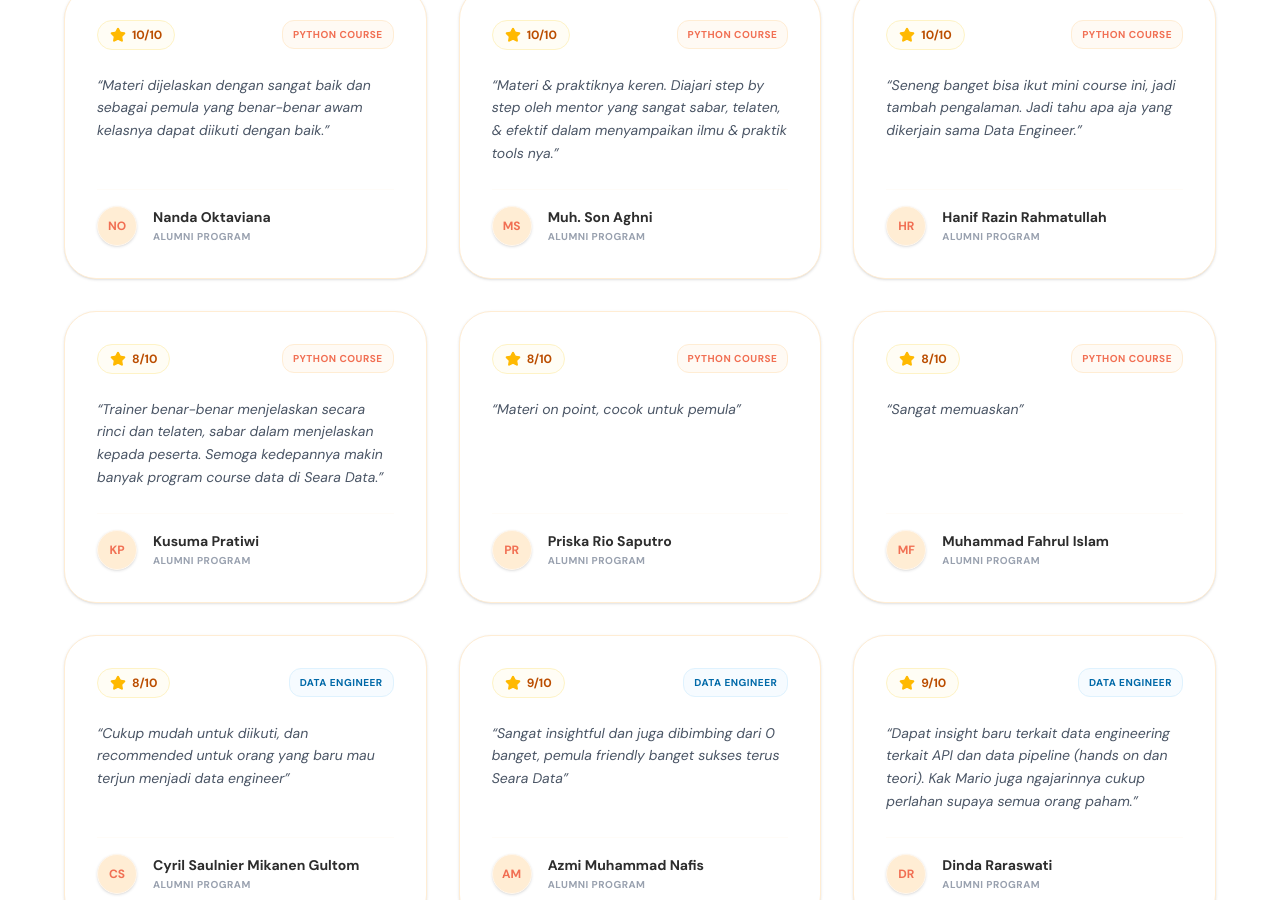
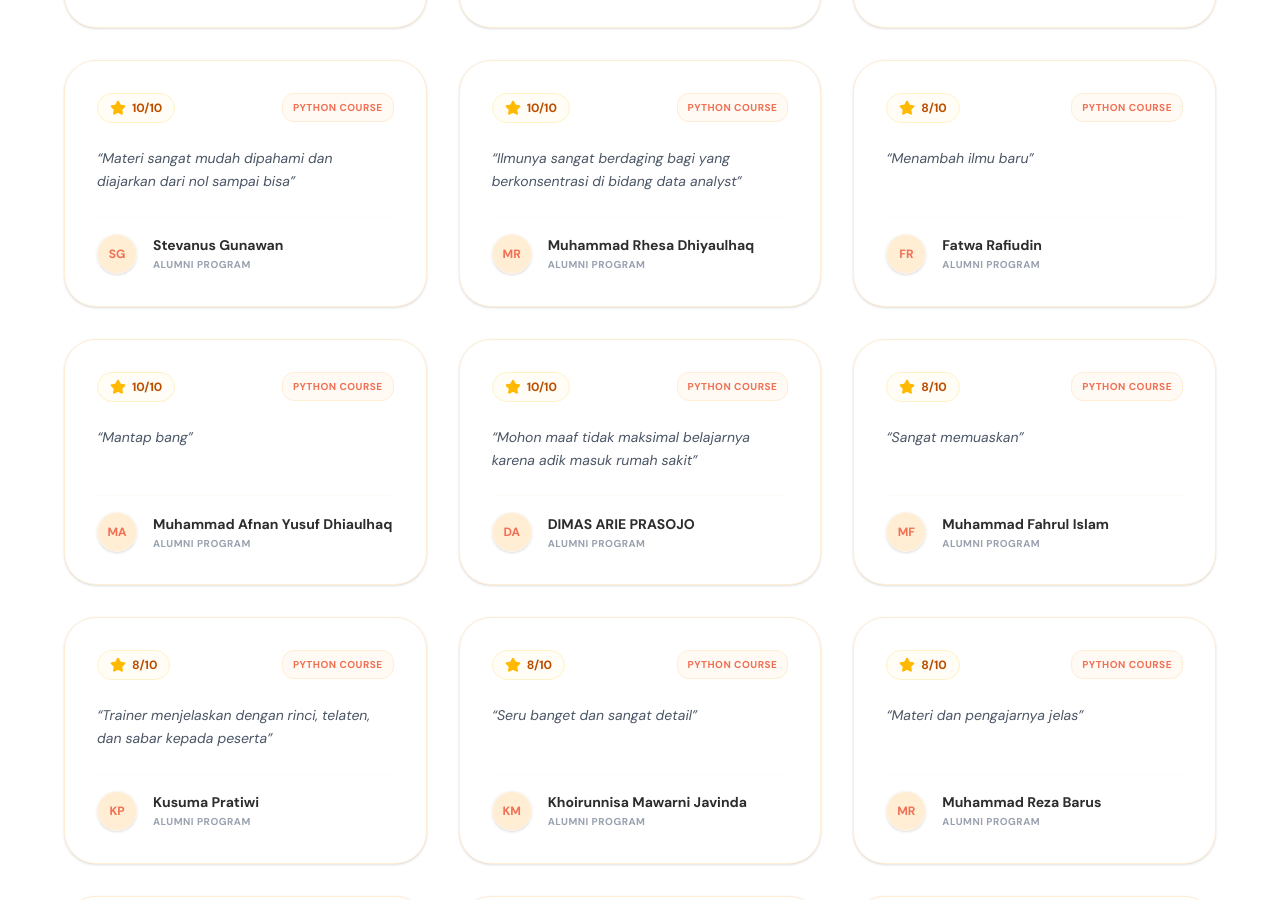
Before and after one commit to dataakmal/searadata, a React (Vite) app: page /testimoni in a window 1280 px wide. Shown: the part 1900-2800 px from the top of the page. Built offline with nearby package versions, Linux system fonts and the light colour scheme.

Commit message:
Update Testimoni

```diff
--- a/src/pages/Testimoni.tsx
+++ b/src/pages/Testimoni.tsx
@@ -51,13 +51,13 @@ export default function Testimoni() {
     },
     {
       nama: "Stevanus Gunawan",
-      pesan: "Penjelasannya mudah dimengerti, tidak terlalu cepat juga jadi bagi yang awam seperti saya pun jadi bisa mengikuti sampai akhir. Saya tunggu course-course yang lainnya ya mas.",
+      pesan: "Penjelasannya mudah dimengerti dan ramah untuk pemula",
       rating: 10,
       program: "Mini Course Python For Automation"
     },
     {
       nama: "Melvia Eriva Ikhsan",
-      pesan: "Materi disampaikan dengan bahasa yang sederhana sehingga konsep yang tadinya terlihat rumit jadi jauh lebih mudah dipahami. Mentornya sangat suportif dan lingkungan belajarnya sangat interaktif.",
+      pesan: "Materi disampaikan dengan bahasa sederhana sehingga konsep yang rumit jadi lebih mudah dipahami",
       rating: 9,
       program: "Mini Course Python For Automation"
     },
@@ -69,56 +69,74 @@ export default function Testimoni() {
     },
     {
       nama: "Reza Maulana",
-      pesan: "Sangat insightful sekali karena materinya menarik dan penyampaiannya detail banget",
+      pesan: "Sangat insightful karena materinya menarik dan penyampaiannya sangat detail",
+      rating: 10,
+      program: "Mini Course Python For Automation"
+    },
+    {
+      nama: "Marcelle",
+      pesan: "Sangat Menarik dan Memberikan pemahaman baru",
       rating: 10,
       program: "Mini Course Python For Automation"
     },
     {
       nama: "Hildanniar Fauzi",
-      pesan: "Sangat membantu memahami python automation untuk pemula",
+      pesan: "Sangat membantu memahami Python Automation untuk pemula",
       rating: 10,
       program: "Mini Course Python For Automation"
     },
     {
+      nama: "Adhyatnika Nugraha",
+      pesan: "Materi menarik, hanya saja fokus pada Airtable terasa sedikit kurang",
+      rating: 9,
+      program: "Mini Course Python For Automation"
+    },
+    {
       nama: "Dania Amelia Ansyori",
-      pesan: "Mini course nya seru, insightful, dan ramah pemula. Saya merasa kami dibimbing banget, dan ga dibedain sama sekali dari yang masih awam banget. Materi dan kebutuhan untuk course juga udah disiapin rapih, untuk harga under 100k sangat worth.",
+      pesan: "Mini course seru, insightful, ramah pemula, dan sangat worth it",
       rating: 10,
       program: "Mini Course Python For Automation"
     },
     {
       nama: "Thoriq Fauzul Azhim",
-      pesan: "Di Mini Course Seara satisfying banget sih, diajarinnya step by step. Use case nya jelas, penjelasannya tidak bertele tele, pokoknya jelas lah, best 9/10.",
+      pesan: "Penjelasan step by step, use case jelas, dan sangat straightforward",
       rating: 9,
       program: "Mini Course Python For Automation"
     },
     {
-      nama: "Nanda Oktaviana",
-      pesan: "Materi dijelaskan dengan sangat baik dan sebagai pemula yang benar-benar awam kelasnya dapat diikuti dengan baik.",
+      nama: "Priska Rio Saputro",
+      pesan: "Materi on point dan cocok untuk pemula",
+      rating: 8,
+      program: "Mini Course Python For Automation"
+    },
+    {
+      nama: "Stevanus Gunawan",
+      pesan: "Materi sangat mudah dipahami dan diajarkan dari nol sampai bisa",
       rating: 10,
       program: "Mini Course Python For Automation"
     },
     {
-      nama: "Muh. Son Aghni",
-      pesan: "Materi & praktiknya keren. Diajari step by step oleh mentor yang sangat sabar, telaten, & efektif dalam menyampaikan ilmu & praktik tools nya.",
+      nama: "Muhammad Rhesa Dhiyaulhaq",
+      pesan: "Ilmunya sangat berdaging bagi yang berkonsentrasi di bidang data analyst",
       rating: 10,
       program: "Mini Course Python For Automation"
     },
     {
-      nama: "Hanif Razin Rahmatullah",
-      pesan: "Seneng banget bisa ikut mini course ini, jadi tambah pengalaman. Jadi tahu apa aja yang dikerjain sama Data Engineer.",
+      nama: "Fatwa Rafiudin",
+      pesan: "Menambah ilmu baru",
+      rating: 8,
+      program: "Mini Course Python For Automation"
+    },
+    {
+      nama: "Muhammad Afnan Yusuf Dhiaulhaq",
+      pesan: "Mantap bang",
       rating: 10,
       program: "Mini Course Python For Automation"
     },
     {
-      nama: "Kusuma Pratiwi",
-      pesan: "Trainer benar-benar menjelaskan secara rinci dan telaten, sabar dalam menjelaskan kepada peserta. Semoga kedepannya makin banyak program course data di Seara Data.",
-      rating: 8,
-      program: "Mini Course Python For Automation"
-    },
-    {
-      nama: "Priska Rio Saputro",
-      pesan: "Materi on point, cocok untuk pemula",
-      rating: 8,
+      nama: "DIMAS ARIE PRASOJO",
+      pesan: "Mohon maaf tidak maksimal belajarnya karena adik masuk rumah sakit",
+      rating: 10,
       program: "Mini Course Python For Automation"
     },
     {
@@ -127,90 +145,198 @@ export default function Testimoni() {
       rating: 8,
       program: "Mini Course Python For Automation"
     },
+    {
+      nama: "Kusuma Pratiwi",
+      pesan: "Trainer menjelaskan dengan rinci, telaten, dan sabar kepada peserta",
+      rating: 8,
+      program: "Mini Course Python For Automation"
+    },
+    {
+      nama: "Khoirunnisa Mawarni Javinda",
+      pesan: "Seru banget dan sangat detail",
+      rating: 8,
+      program: "Mini Course Python For Automation"
+    },
+    {
+      nama: "Muhammad Reza Barus",
+      pesan: "Materi dan pengajarnya jelas",
+      rating: 8,
+      program: "Mini Course Python For Automation"
+    },
+    {
+      nama: "NANDA OKTAVIANA",
+      pesan: "Materi dijelaskan dengan sangat baik dan mudah diikuti oleh pemula",
+      rating: 10,
+      program: "Mini Course Python For Automation"
+    },
+    {
+      nama: "Muh. Son Aghni",
+      pesan: "Materi dan praktiknya keren, diajarkan step by step oleh mentor yang sabar",
+      rating: 10,
+      program: "Mini Course Python For Automation"
+    },
+    {
+      nama: "Ave Lisa Sihombing",
+      pesan: "Tutor sangat sabar, materi bermanfaat, dan berkesan",
+      rating: 9,
+      program: "Mini Course Python For Automation"
+    },
+    {
+      nama: "Hanif Razin Rahmatullah",
+      pesan: "Menambah pengalaman menggunakan Python and memahami pekerjaan Data Engineer",
+      rating: 10,
+      program: "Mini Course Python For Automation"
+    },
+    {
+      nama: "Amantha Meissy Liando",
+      pesan: "Baik, materi yang diberikan lengkap",
+      rating: 8,
+      program: "Mini Course Python For Automation"
+    },
 
     // KATEGORI 2: Mini Class Data Engineer
     {
       nama: "Cyril Saulnier Mikanen Gultom",
-      pesan: "Cukup mudah untuk diikuti, dan recommended untuk orang yang baru mau terjun menjadi data engineer",
+      pesan: "Cukup mudah diikuti dan sangat direkomendasikan untuk yang baru ingin terjun menjadi Data Engineer",
       rating: 8,
       program: "Mini Class Data Engineer"
     },
     {
       nama: "Azmi Muhammad Nafis",
-      pesan: "Sangat insightful dan juga dibimbing dari 0 banget, pemula friendly banget sukses terus Seara Data",
+      pesan: "Sangat insightful, dibimbing dari nol, dan sangat ramah untuk pemula",
       rating: 9,
       program: "Mini Class Data Engineer"
     },
     {
+      nama: "Mikhael Oktavianus Dulas",
+      pesan: "Mantap",
+      rating: 10,
+      program: "Mini Class Data Engineer"
+    },
+    {
       nama: "Dinda Raraswati",
-      pesan: "Dapat insight baru terkait data engineering terkait API dan data pipeline (hands on dan teori). Kak Mario juga ngajarinnya cukup perlahan supaya semua orang paham.",
+      pesan: "Mendapat insight baru terkait API dan data pipeline dengan penjelasan yang mudah dipahami",
       rating: 9,
       program: "Mini Class Data Engineer"
     },
     {
-      nama: "Melvia Eriva Ikhsan",
-      pesan: "Materi berkelas dengan banyak Aha! Moment. Penjelasan yang sistematis sukses memberikan kejelasan pada konsep yang kompleks.",
+      nama: "Akbar Sergio",
+      pesan: "Mantap, meskipun tidak sempat mengikuti karena salah memahami jadwal",
       rating: 10,
       program: "Mini Class Data Engineer"
     },
     {
+      nama: "Melvia Eriva Ikhsan",
+      pesan: "Materi berkelas dengan banyak aha moment and penjelasan yang sistematis",
+      rating: 10,
+      program: "Mini Class Data Engineer"
+    },
+    {
+      nama: "Moh. Harwin Prayoga",
+      pesan: "Sudah cukup bagus, hanya bagian coding terasa sedikit cepat untuk pemula",
+      rating: 9,
+      program: "Mini Class Data Engineer"
+    },
+    {
       nama: "Nadia Adyutarahma Putri",
-      pesan: "Delivery-nya best jadi paham sama fundamental data engineer. Sesi Q&A-nya juga seru, semua pertanyaan dijawab dengan clear dan to the point.",
+      pesan: "Fundamental Data Engineer dijelaskan dengan sangat baik dan sesi Q&A sangat membantu",
+      rating: 8,
+      program: "Mini Class Data Engineer"
+    },
+    {
+      nama: "Syahrul Munir",
+      pesan: "Keren, semoga ada kelas lanjutan dari beginner ke intermediate",
+      rating: 8,
+      program: "Mini Class Data Engineer"
+    },
+    {
+      nama: "Aulia Firdatunnisa",
+      pesan: "Mudah diikuti dan mudah dipahami bagi yang masih awam tentang Data Engineer",
+      rating: 8,
+      program: "Mini Class Data Engineer"
+    },
+    {
+      nama: "Dimas Ayika",
+      pesan: "Sangat baik",
       rating: 8,
       program: "Mini Class Data Engineer"
     },
     {
       nama: "Antonius Oktavian Tanianto",
-      pesan: "Pembahasannya menarik dan mentornya sangat sabar menjelaskan.",
+      pesan: "Pembahasannya menarik dan mentornya sangat sabar menjelaskan",
       rating: 10,
       program: "Mini Class Data Engineer"
     },
     {
+      nama: "Rintaldi Ghazian Hindami",
+      pesan: "Sering-sering mengadakan kegiatan seperti ini lagi",
+      rating: 8,
+      program: "Mini Class Data Engineer"
+    },
+    {
       nama: "Muhammad Afnan Yusuf Dhiaulhaq",
-      pesan: "Penjelasan dan penyampaian materi dari mas Mario mudah dipahami dan cukup lengkap, sangat membantu untuk orang yang tertarik bekerja di bidang data khususnya role data engineer.",
+      pesan: "Penyampaian materi mudah dipahami dan sangat membantu memahami profesi Data Engineer",
       rating: 10,
       program: "Mini Class Data Engineer"
     },
     {
+      nama: "Sugih Pratama Nugraha",
+      pesan: "Keren",
+      rating: 10,
+      program: "Mini Class Data Engineer"
+    },
+    {
+      nama: "Muhammad Sidqy Dhiaulhaq",
+      pesan: "Seru banget dan banyak insight terutama mengenai API",
+      rating: 8,
+      program: "Mini Class Data Engineer"
+    },
+    {
+      nama: "Muchammad Muqorrobin",
+      pesan: "Course yang seru dan menambah wawasan mengenai Data Engineer",
+      rating: 9,
+      program: "Mini Class Data Engineer"
+    },
+    {
+      nama: "Rifaldi Dwi Priana",
+      pesan: "Materi maupun pemateri sudah sangat baik",
+      rating: 10,
+      program: "Mini Class Data Engineer"
+    },
+    {
+      nama: "Ahmez",
+      pesan: "Menarik",
+      rating: 7,
+      program: "Mini Class Data Engineer"
+    },
+    {
+      nama: "Aulia Nur Joviandi",
+      pesan: "Flow materi sangat baik dan mudah diikuti",
+      rating: 9,
+      program: "Mini Class Data Engineer"
+    },
+    {
       nama: "Risky Nirmala Dewi",
-      pesan: "Materinya seru. Aman untuk orang yang baru belajar DE dan tools yang digunakan tidak rumit.",
+      pesan: "Materinya seru dan cocok untuk pemula yang baru belajar Data Engineering",
       rating: 9,
       program: "Mini Class Data Engineer"
     },
     {
       nama: "Muh. Son Aghni",
-      pesan: "Serunya bisa belajar fundamental Data Engineering dari yang sudah punya jam terbang tinggi. Speakernya sangat detail & terstruktur dalam penjelasannya serta mudah dipahami bagi pemula.",
+      pesan: "Belajar fundamental Data Engineering dengan penjelasan yang detail, terstruktur, dan mudah dipahami",
       rating: 9,
       program: "Mini Class Data Engineer"
     },
     {
-      nama: "Rifaldi Dwi Priana",
-      pesan: "Menurut saya secara materi maupun pemateri sudah sangat bagus",
-      rating: 10,
-      program: "Mini Class Data Engineer"
-    },
-    {
-      nama: "Aulia Firdatunnisa",
-      pesan: "Mudah diikuti, mudah dipahami bagi yang awam mengenai data engineer",
+      nama: "Muhammad Fahrul Islam",
+      pesan: "Memberikan insight yang baik",
       rating: 8,
       program: "Mini Class Data Engineer"
     },
     {
       nama: "Bima Syahrul T",
-      pesan: "Seru & insightful",
+      pesan: "Seru dan insightful",
       rating: 10,
-      program: "Mini Class Data Engineer"
-    },
-    {
-      nama: "Muhammad Sidqy Dhiaulhaq",
-      pesan: "Seru banget! Banyak insight dari mas Mario. Suka banget insight API nya",
-      rating: 8,
-      program: "Mini Class Data Engineer"
-    },
-    {
-      nama: "Moh. Harwin Prayoga",
-      pesan: "Sudah cukup bagus, materi sangat membantu untuk yang tertarik di bidang data engineering.",
-      rating: 9,
       program: "Mini Class Data Engineer"
     }
   ];
```
